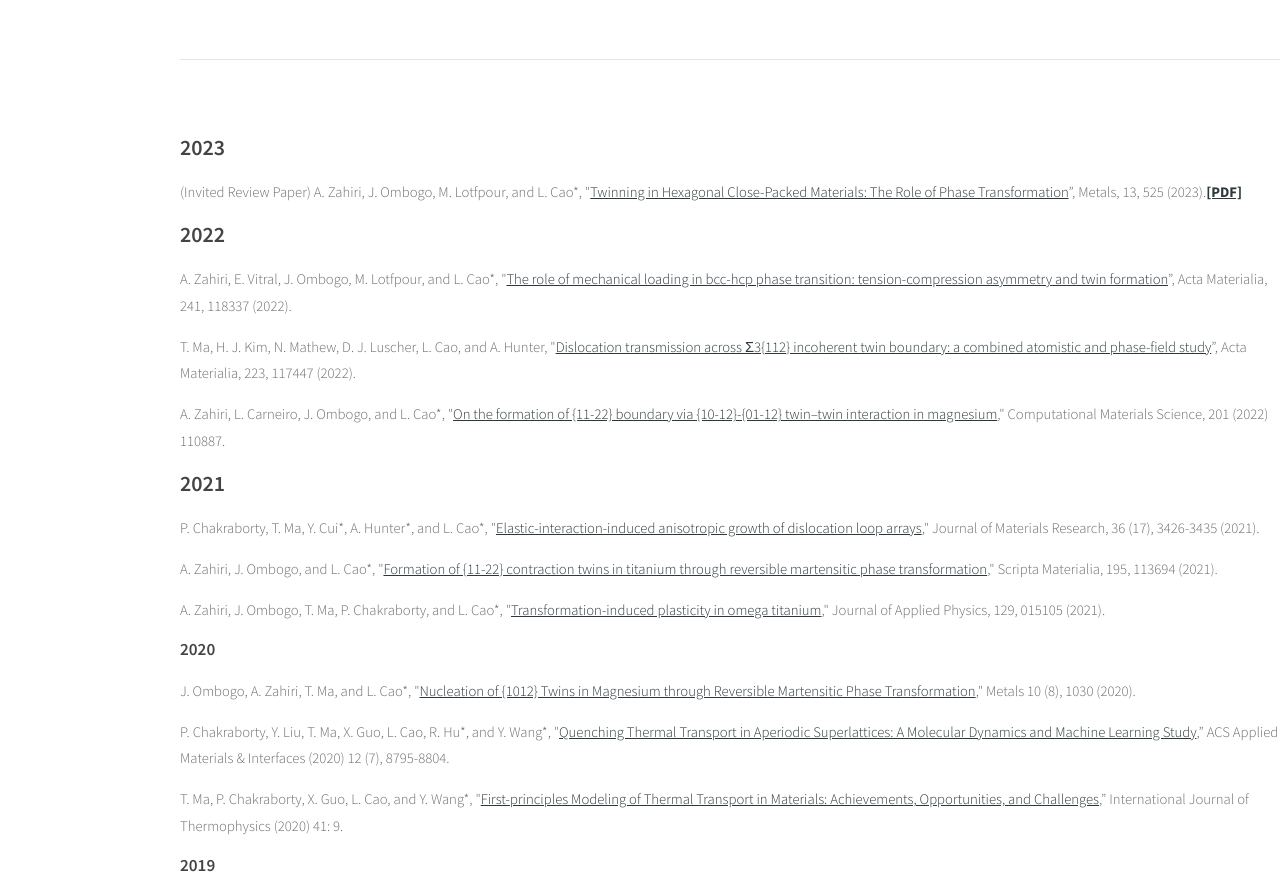
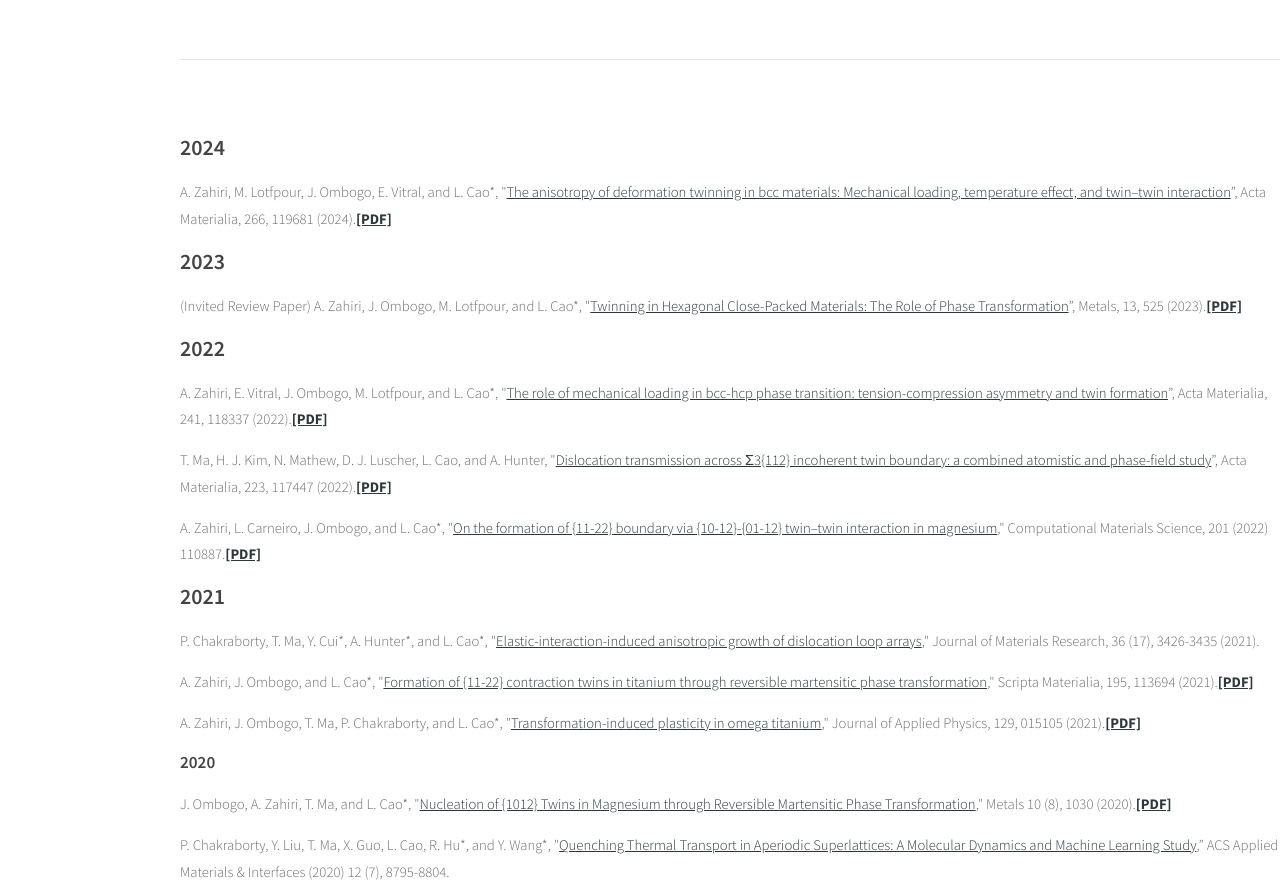
Before and after one commit to leicao-research/leicao-research.github.io, a plain HTML site: page Publications.html in a window 1280 px wide. Shown: the part 1160-2048 px from the top of the page. Drawn offline with Linux system fonts and the light colour scheme.

Commit message:
Add files via upload

```diff
--- a/Publications.html
+++ b/Publications.html
@@ -81,6 +81,11 @@
             </div>
 
 		</div>
+
+	<h2>2024</h2>
+	<br/>
+        <p>A. Zahiri, M. Lotfpour, J. Ombogo, E. Vitral, and L. Cao*, "<a href="https://doi.org/10.1016/j.actamat.2024.119681">The anisotropy of deformation twinning in bcc materials: Mechanical loading, temperature effect, and twin–twin interaction</a>”, Acta Materialia, 266, 119681 (2024).<a href="papers/actabcctwin.pdf"><b>[PDF]</b></a></p>
+
 	<h2>2023</h2>
 	<br/>
         <p>(Invited Review Paper) A. Zahiri, J. Ombogo, M. Lotfpour, and L. Cao*, "<a href="https://www.mdpi.com/2075-4701/13/3/525">Twinning in Hexagonal Close-Packed Materials: The Role of Phase Transformation</a>”, Metals, 13, 525 (2023).<a href="papers/metalsreview.pdf"><b>[PDF]</b></a></p>
@@ -88,19 +93,19 @@
 
 	<h2>2022</h2>
 	<br/>
-        <p>A. Zahiri, E. Vitral, J. Ombogo, M. Lotfpour, and L. Cao*, "<a href="https://doi.org/10.1016/j.actamat.2022.118377">The role of mechanical loading in bcc-hcp phase transition: tension-compression asymmetry and twin formation</a>”, Acta Materialia, 241, 118337 (2022).</p>
-        <p>T. Ma, H. J. Kim, N. Mathew, D. J. Luscher, L. Cao, and A. Hunter, "<a href="https://doi.org/10.1016/j.actamat.2021.117447">Dislocation transmission across Σ3{112} incoherent twin boundary: a combined atomistic and phase-field study</a>”, Acta Materialia, 223, 117447 (2022).</p>
-        <p>A. Zahiri, L. Carneiro, J. Ombogo, and L. Cao*, "<a href="https://www.sciencedirect.com/science/article/abs/pii/S0927025621005978">On the formation of {11-22} boundary via {10-12}-{01-12} twin–twin interaction in magnesium</a>," Computational Materials Science,  201 (2022) 110887.</p>
+        <p>A. Zahiri, E. Vitral, J. Ombogo, M. Lotfpour, and L. Cao*, "<a href="https://doi.org/10.1016/j.actamat.2022.118377">The role of mechanical loading in bcc-hcp phase transition: tension-compression asymmetry and twin formation</a>”, Acta Materialia, 241, 118337 (2022).<a href="papers/acta amir.pdf"><b>[PDF]</b></a></p>
+        <p>T. Ma, H. J. Kim, N. Mathew, D. J. Luscher, L. Cao, and A. Hunter, "<a href="https://doi.org/10.1016/j.actamat.2021.117447">Dislocation transmission across Σ3{112} incoherent twin boundary: a combined atomistic and phase-field study</a>”, Acta Materialia, 223, 117447 (2022).<a href="papers/acta.pdf"><b>[PDF]</b></a></p>
+        <p>A. Zahiri, L. Carneiro, J. Ombogo, and L. Cao*, "<a href="https://www.sciencedirect.com/science/article/abs/pii/S0927025621005978">On the formation of {11-22} boundary via {10-12}-{01-12} twin–twin interaction in magnesium</a>," Computational Materials Science,  201 (2022) 110887.<a href="papers/comp.pdf"><b>[PDF]</b></a></p>
 	<h2>2021</h2>
 	<br/>
         <p>P. Chakraborty, T. Ma, Y. Cui*, A. Hunter*, and L. Cao*, "<a href="https://rdcu.be/csZqn">Elastic-interaction-induced anisotropic growth of dislocation loop arrays</a>," Journal of Materials Research, 36 (17), 3426-3435 (2021).</p>
-        <p>A. Zahiri, J. Ombogo, and L. Cao*, "<a href="https://www.sciencedirect.com/science/article/abs/pii/S1359646220308162">Formation of {11-22} contraction twins in titanium through reversible martensitic phase transformation</a>," Scripta Materialia, 195, 113694 (2021).</p>
+        <p>A. Zahiri, J. Ombogo, and L. Cao*, "<a href="https://www.sciencedirect.com/science/article/abs/pii/S1359646220308162">Formation of {11-22} contraction twins in titanium through reversible martensitic phase transformation</a>," Scripta Materialia, 195, 113694 (2021).<a href="papers/scripta.pdf"><b>[PDF]</b></a></p>
 
-        <p>A. Zahiri, J. Ombogo, T. Ma, P. Chakraborty, and L. Cao*, "<a href="https://aip.scitation.org/doi/full/10.1063/5.0035465">Transformation-induced plasticity in omega titanium</a>," Journal of Applied Physics, 129, 015105 (2021).</p>
+        <p>A. Zahiri, J. Ombogo, T. Ma, P. Chakraborty, and L. Cao*, "<a href="https://aip.scitation.org/doi/full/10.1063/5.0035465">Transformation-induced plasticity in omega titanium</a>," Journal of Applied Physics, 129, 015105 (2021).<a href="papers/omegajap.pdf"><b>[PDF]</b></a></p>
 
         <h3>2020</h3>
         <br/>
-        <p>J. Ombogo, A. Zahiri, T. Ma, and L. Cao*, "<a href="https://www.mdpi.com/2075-4701/10/8/1030/htm">Nucleation of {1012} Twins in Magnesium through Reversible Martensitic Phase Transformation</a>," Metals 10 (8), 1030 (2020).</p>
+        <p>J. Ombogo, A. Zahiri, T. Ma, and L. Cao*, "<a href="https://www.mdpi.com/2075-4701/10/8/1030/htm">Nucleation of {1012} Twins in Magnesium through Reversible Martensitic Phase Transformation</a>," Metals 10 (8), 1030 (2020).<a href="papers/metal.pdf"><b>[PDF]</b></a></p>
 
 
         <p> P. Chakraborty, Y. Liu, T. Ma, X. Guo, L. Cao, R. Hu*, and Y. Wang*, "<a href="https://pubs.acs.org/doi/full/10.1021/acsami.9b18084">Quenching Thermal Transport in Aperiodic Superlattices: A Molecular Dynamics and Machine Learning Study</a>,” ACS Applied Materials & Interfaces (2020) 12 (7), 8795-8804. </p>
```
Also changed, not shown: News.html (+1 -0 lines).
